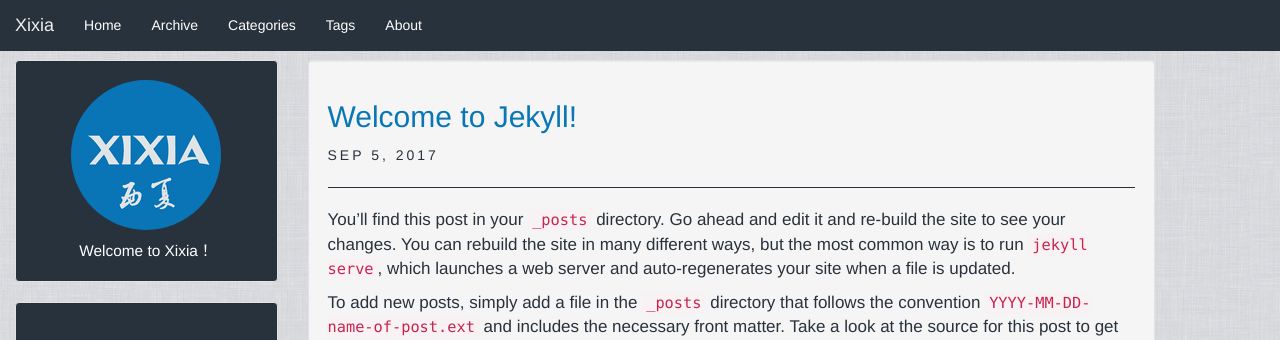
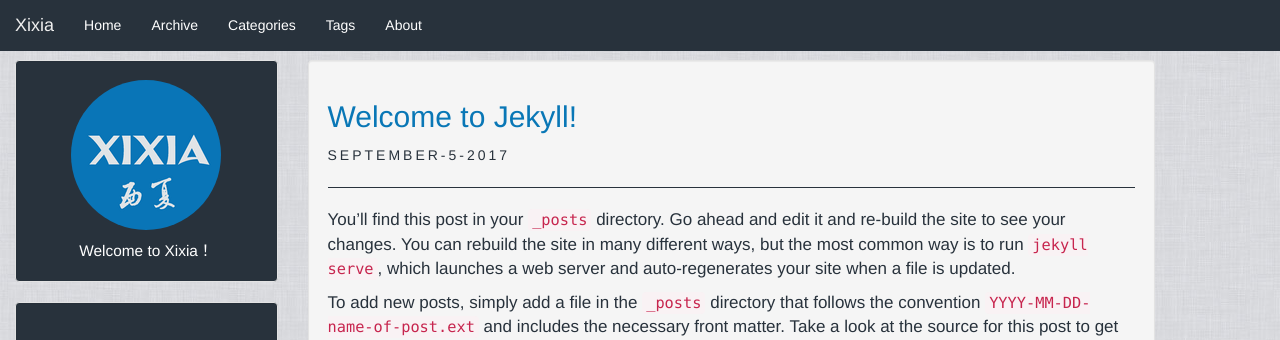
Before and after one commit to zxixia/jekyll-xixia, a Jekyll site: the page built from _posts/2017-09-05-welcome-to-jekyll.markdown, in a window 1280 px wide. Shown: the top 340 px of the page. Built offline with Jekyll 4.4.1, drawn with Linux system fonts in a browser that asks for light colours.

```diff
--- a/_config.yml
+++ b/_config.yml
@@ -13,7 +13,7 @@ url: https://github.com/zxixia/jekyll-xixia
 baseurl: '/jekyll-xixia'
 ## default date_format
 date_format:
-  title: "%b %-d, %Y"
+  title: "%B-%-d-%Y"
   archive: "%b"
   categories: "%b, %Y"
   tag: "%b, %Y"
```
Also changed, not shown: assets/images/preview.png.
